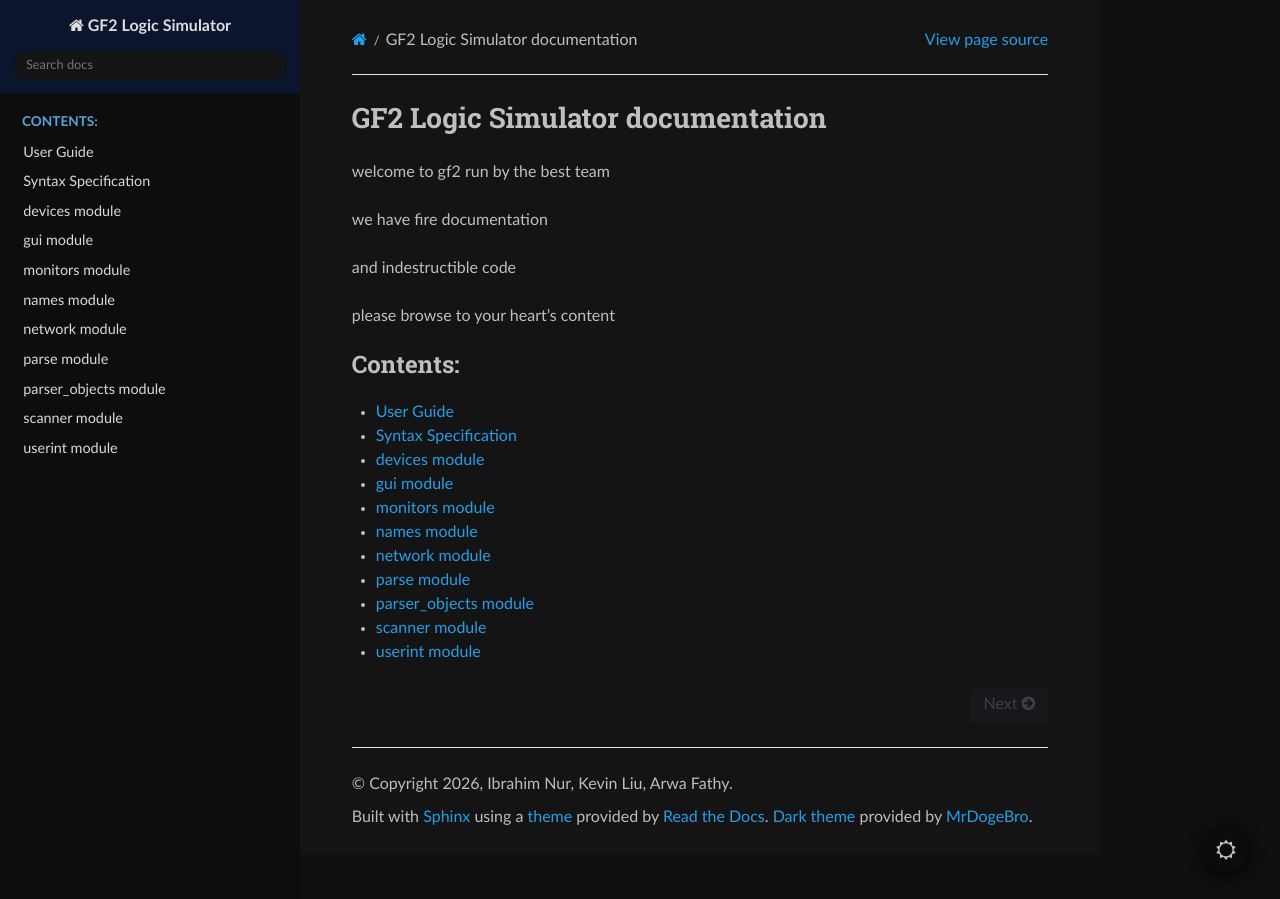
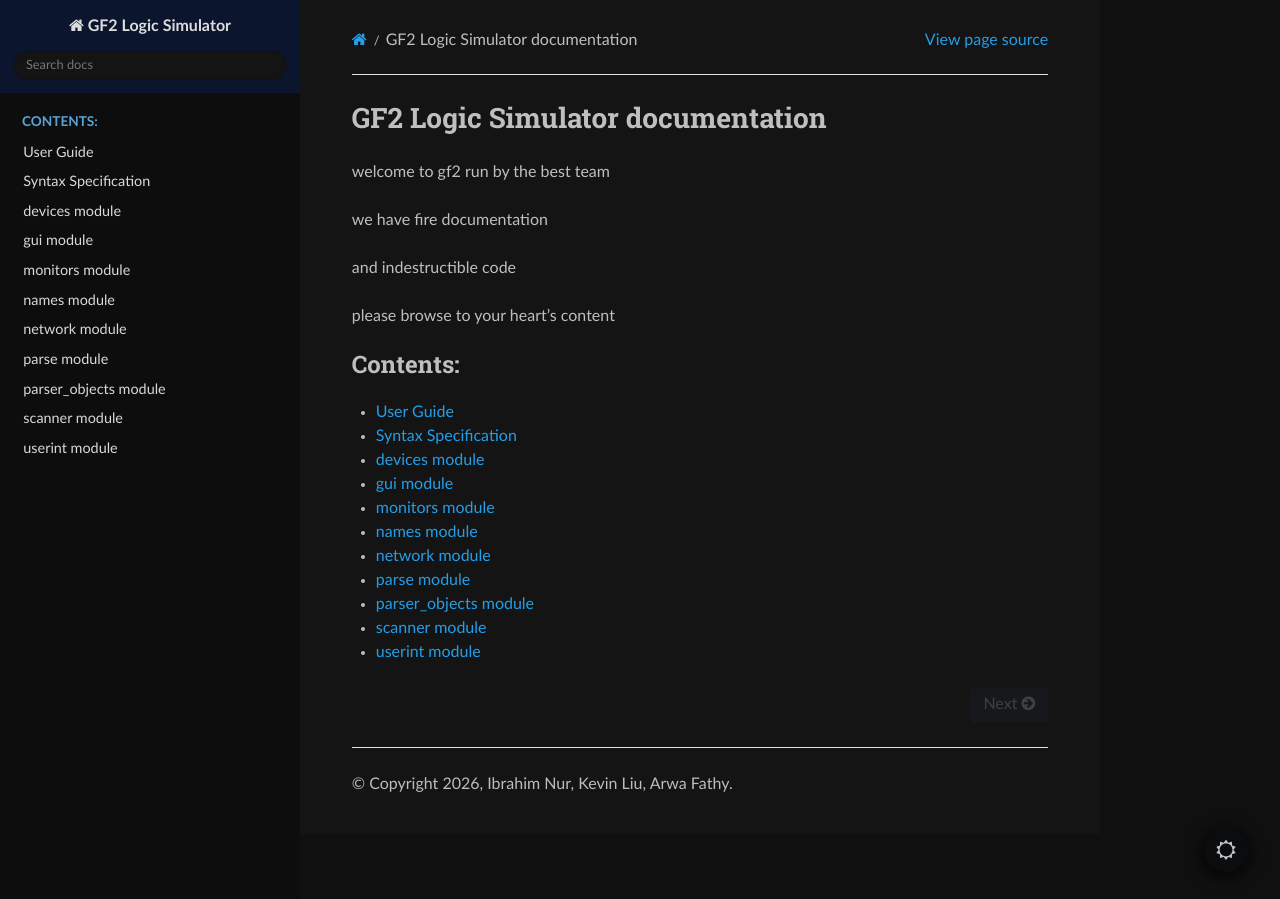
Before and after one commit to af854/logic_gate_simulator, a Sphinx documentation site: the page built from docs/source/index.rst, in a window 1280 px wide. Built offline with Sphinx 7.4.7 and the Read the Docs theme 3.1.0, drawn with Linux system fonts in a browser that asks for light colours; part of the change alters nothing that is shown.

```diff
--- /dev/null
+++ b/docs/source/_static/custom.js
@@ -0,0 +1,19 @@
+$(document).ready(() => {
+    const footer = document.querySelector('footer');
+    const f = () => {
+        $('footer a[href*="mrdogebro.com"]').remove();
+        $('footer a[href*="sphinx_rtd_dark_mode"]').remove();
+        $('footer').contents().filter(function() {
+            return this.nodeType === 3 && (
+                this.nodeValue.includes('provided by') ||
+                this.nodeValue.trim() === '.' ||
+                this.nodeValue.trim() === ''
+            );
+        }).remove();
+    };
+    f();
+    const observer = new MutationObserver(f);
+    if (footer) {
+        observer.observe(footer, { childList: true, subtree: true });
+    }
+});
--- a/docs/source/conf.py
+++ b/docs/source/conf.py
@@ -35,6 +35,10 @@ exclude_patterns = []
 
 html_theme = "sphinx_rtd_theme"
 html_static_path = ["_static"]
+html_show_sphinx = False
 html_css_files = [
     "custom.css",
 ]
+html_js_files = [
+    "custom.js",
+]
```
